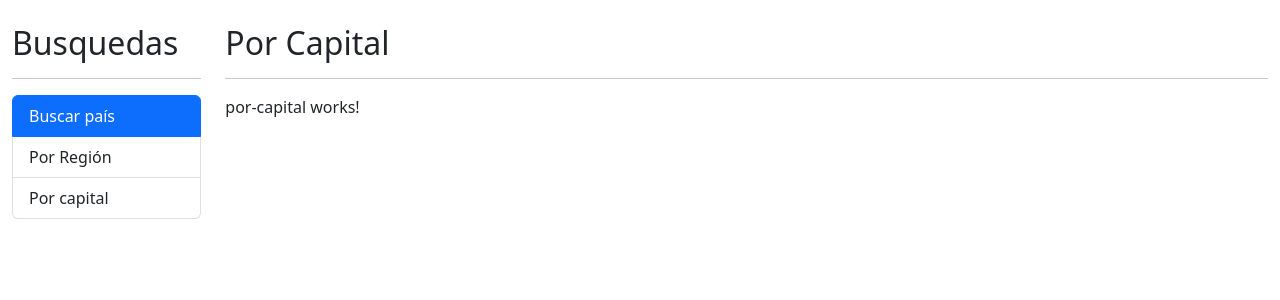
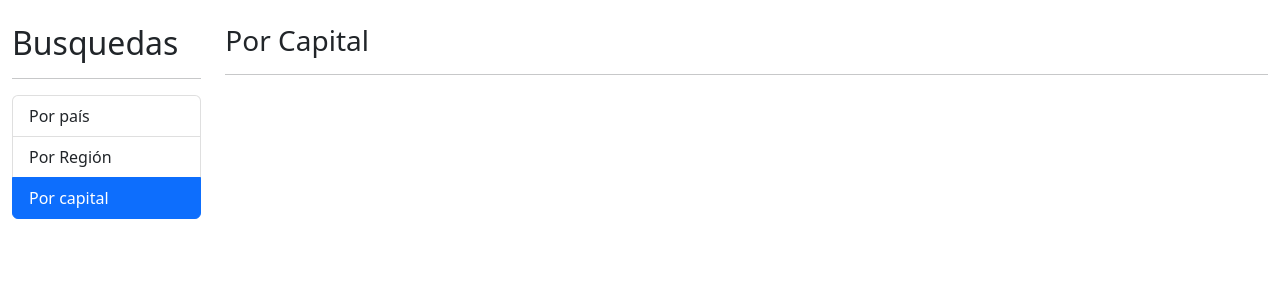
Before and after one commit to JavierSaezGarcia/ng-03-paisesApp, an Angular app: page /capital in a window 1280 px wide. Shown: the top 300 px of the page. Built offline with nearby package versions, Linux system fonts and the light colour scheme.

Commit message:
Routing Finished

```diff
--- a/src/app/app.component.html
+++ b/src/app/app.component.html
@@ -1,24 +1,11 @@
-<!-- <app-por-capital></app-por-capital>
-<app-por-pais></app-por-pais>
-<app-por-region></app-por-region>
-<app-ver-pais></app-ver-pais>
-<app-sidebar></app-sidebar> -->
 <div class="container-fluid">
     <div class="row  mt-4">
         <div class="col-2">
-            <h2>Busquedas</h2>
-            <hr />
-            <ul class="list-group">
-                <li class="list-group-item active">Buscar país</li>
-                <li class="list-group-item">Por Región</li>
-                <li class="list-group-item">Por capital</li>
-
-            </ul>
+           <app-sidebar></app-sidebar>
         </div>
         <div class="col">
-            <h2>Por Capital</h2>
-            <hr>
-            <app-por-capital></app-por-capital>
+           <router-outlet></router-outlet>
+           <hr>
         </div>
     </div>
 </div>
--- a/src/app/app.module.ts
+++ b/src/app/app.module.ts
@@ -4,6 +4,8 @@
 import { AppComponent } from './app.component';
 import { PaisModule } from './pais/pais.module';
 import { SharedModule } from './shared/shared.module';
+import { AppRoutingModule } from './app-routing.module';
+import { RouterModule } from '@angular/router';
 
 @NgModule({
   declarations: [
@@ -11,6 +13,8 @@
   ],
   imports: [
     BrowserModule,
+    RouterModule,
+    AppRoutingModule,
     PaisModule,
     SharedModule
   ],
--- a/src/app/pais/pages/por-capital/por-capital.component.html
+++ b/src/app/pais/pages/por-capital/por-capital.component.html
@@ -1 +1 @@
-<p>por-capital works!</p>
+<h3>Por Capital</h3>
--- a/src/app/pais/pages/por-pais/por-pais.component.html
+++ b/src/app/pais/pages/por-pais/por-pais.component.html
@@ -1 +1 @@
-<p>por-pais works!</p>
+<h3>Por País</h3>
--- a/src/app/pais/pages/por-region/por-region.component.html
+++ b/src/app/pais/pages/por-region/por-region.component.html
@@ -1 +1 @@
-<p>por-region works!</p>
+<h3>Por Región</h3>
--- a/src/app/pais/pages/ver-pais/ver-pais.component.html
+++ b/src/app/pais/pages/ver-pais/ver-pais.component.html
@@ -1 +1 @@
-<p>ver-pais works!</p>
+<h3>Ver País</h3>
--- a/src/app/shared/shared.module.ts
+++ b/src/app/shared/shared.module.ts
@@ -1,15 +1,15 @@
 import { NgModule } from '@angular/core';
 import { CommonModule } from '@angular/common';
 import { SidebarComponent } from './sidebar/sidebar.component';
-
-
+import { RouterModule } from "@angular/router";
 
 @NgModule({
   declarations: [
     SidebarComponent
   ],
   imports: [
-    CommonModule
+    CommonModule,
+    RouterModule
   ],
   exports: [
     SidebarComponent
--- a/src/app/shared/sidebar/sidebar.component.html
+++ b/src/app/shared/sidebar/sidebar.component.html
@@ -1 +1,7 @@
-<p>sidebar works!</p>
+<h2>Busquedas</h2>
+<hr />
+<ul class="list-group">
+    <li routerLink="" routerLinkActive="active" [routerLinkActiveOptions]="{exact: true}"    class="list-group-item">Por país</li>
+    <li routerLink="region"  routerLinkActive="active" class="list-group-item">Por Región</li>
+    <li routerLink="capital" routerLinkActive="active" class="list-group-item">Por capital</li>
+</ul>
--- a/src/app/shared/sidebar/sidebar.component.ts
+++ b/src/app/shared/sidebar/sidebar.component.ts
@@ -3,7 +3,11 @@
 @Component({
   selector: 'app-sidebar',
   templateUrl: './sidebar.component.html',
-  styles: [
+  styles: [`
+  li{
+    cursor:pointer;
+  }
+  `
   ]
 })
 export class SidebarComponent implements OnInit {
--- a/src/index.html
+++ b/src/index.html
@@ -8,9 +8,7 @@
   <link rel="icon" type="image/x-icon" href="favicon.ico">
   <!-- CSS only -->
   <link href="https://cdn.jsdelivr.net/npm/bootstrap@5.2.2/dist/css/bootstrap.min.css" rel="stylesheet" integrity="sha384-Zenh87qX5JnK2Jl0vWa8Ck2rdkQ2Bzep5IDxbcnCeuOxjzrPF/et3URy9Bv1WTRi" crossorigin="anonymous">
-  <!-- JavaScript Bundle with Popper -->
-  <script src="https://cdn.jsdelivr.net/npm/bootstrap@5.2.2/dist/js/bootstrap.bundle.min.js" integrity="sha384-OERcA2EqjJCMA+/3y+gxIOqMEjwtxJY7qPCqsdltbNJuaOe923+mo//f6V8Qbsw3" crossorigin="anonymous"></script>
-</head>
+  </head>
 <body>
   <app-root></app-root>
 </body>
```
Also changed, not shown: src/app/app-routing.module.ts (added, +42 -0 lines).
